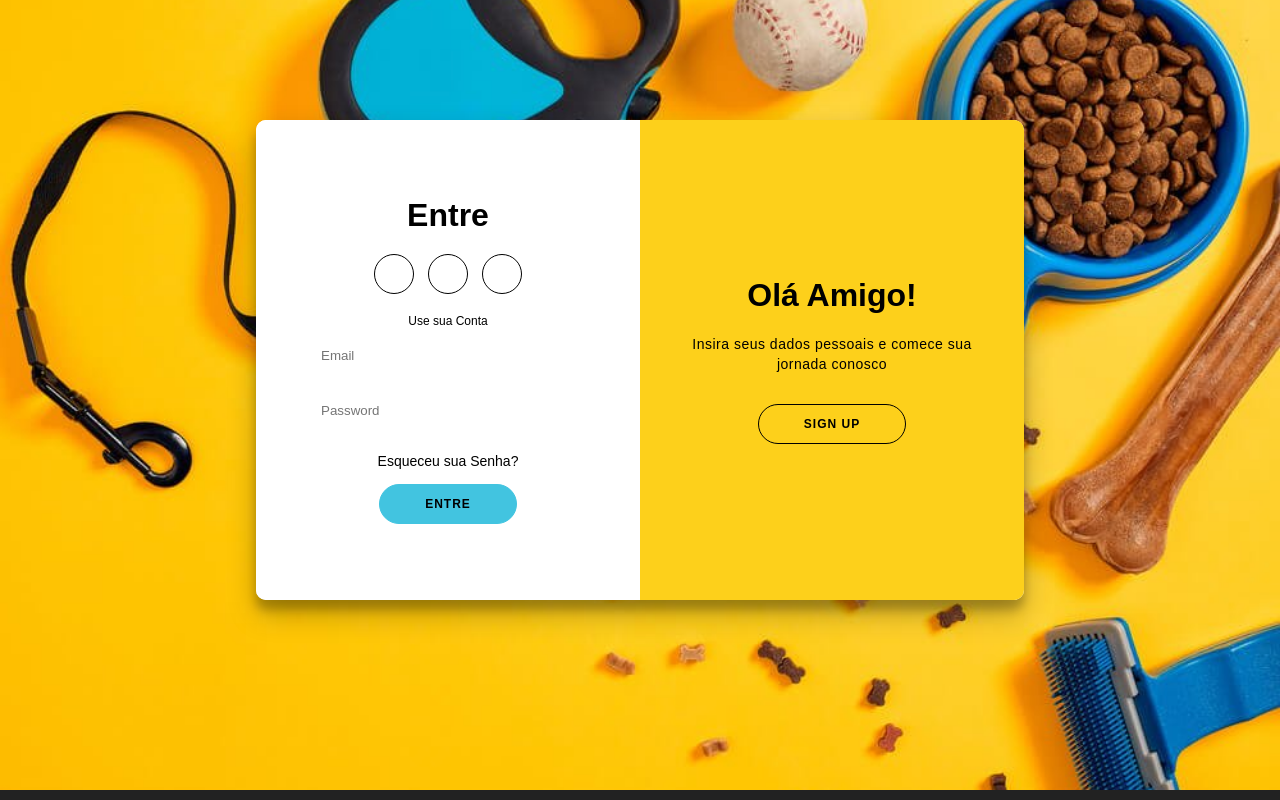
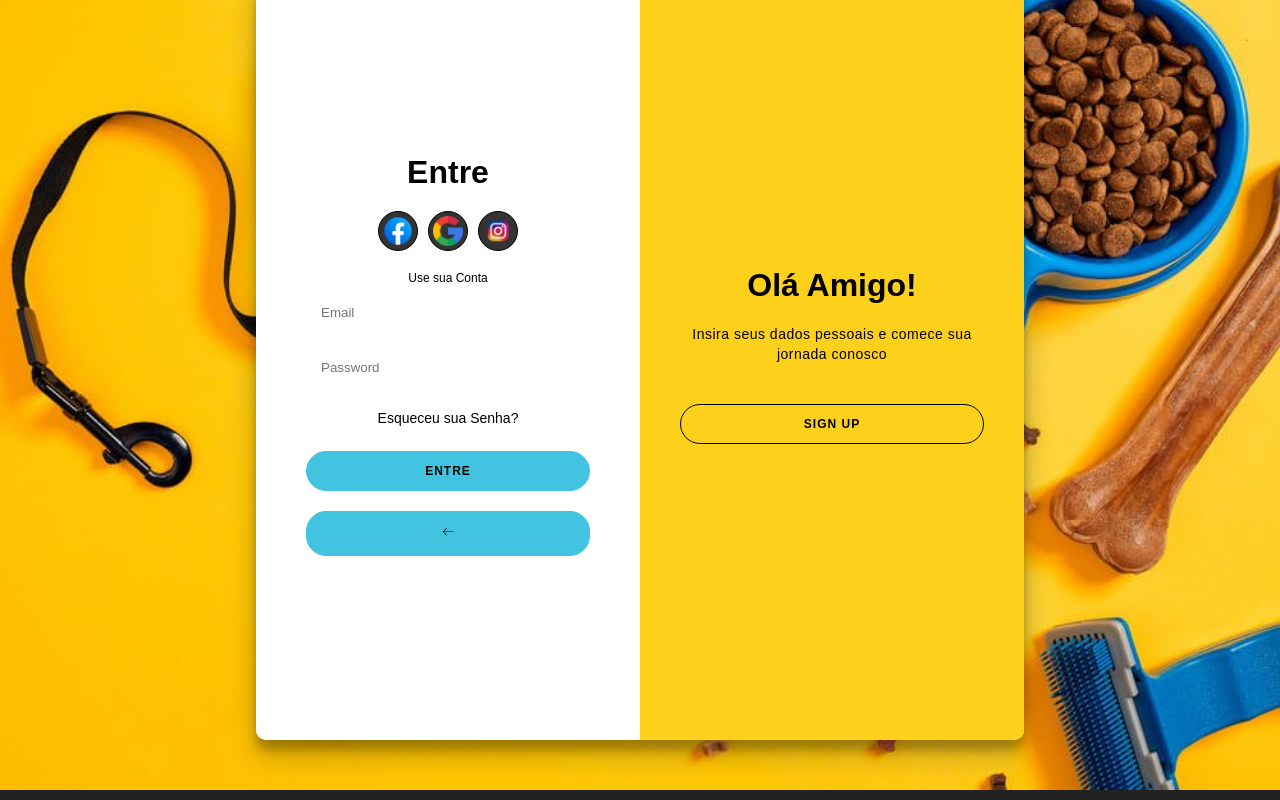
Before and after one commit to goisygor/PETSHOP, a PHP site: page /LoginCadastro.html in a window 1280 px wide. Run offline with PHP 8.4, Linux system fonts and the light colour scheme.

Commit message:
27/11/23

```diff
--- a/PETSHOP/html/LoginCadastro.html
+++ b/PETSHOP/html/LoginCadastro.html
@@ -12,13 +12,18 @@
     </div>
     <div class="container" id="container">
         <div class="form-container sign-up-container">
-
             <form action="#">
                 <h1>Crie Sua Conta</h1>
                 <div class="social-container">
-                    <a href="#" class="social"><i class="fab fa-facebook-f"></i></a>
-                    <a href="#" class="social"><i class="fab fa-google-plus-g"></i></a>
-                    <a href="#" class="social"><i class="fab fa-linkedin-in"></i></a>
+                    <a href="https://web.facebook.com" class="social">
+                        <img src="imagens/LogoFacebookLogin1.png" alt="Facebook" class="social-logo">
+                    </a>
+                    <a href="https://www.google.com.br/?hl=pt-BR" class="social">
+                        <img src="imagens/LogoGoogleLogin.png" alt="Google" class="social-logo">
+                    </a>
+                    <a href="https://www.instagram.com" class="social">
+                        <img src="imagens/LogoInstagramLogin.png" alt="Instagram" class="social-logo">
+                    </a>
                 </div>
                 <span>Use seu email para se Registrar</span>
                 <input type="text" placeholder="Nome" />
@@ -27,21 +32,35 @@
                 <input type="password" placeholder="Senha" />
                 <input type="password" placeholder="Confirme sua Senha" />
                 <button>Cadastre-se</button>
+                <button>
+                    <svg height="16" width="16" xmlns="" version="1.1" viewBox="0 0 1024 1024"><path d="M874.690416 495.52477c0 11.2973-9.168824 20.466124-20.466124 20.466124l-604.773963 0 188.083679 188.083679c7.992021 7.992021 7.992021 20.947078 0 28.939099-4.001127 3.990894-9.240455 5.996574-14.46955 5.996574-5.239328 0-10.478655-1.995447-14.479783-5.996574l-223.00912-223.00912c-3.837398-3.837398-5.996574-9.046027-5.996574-14.46955 0-5.433756 2.159176-10.632151 5.996574-14.46955l223.019353-223.029586c7.992021-7.992021 20.957311-7.992021 28.949332 0 7.992021 8.002254 7.992021 20.957311 0 28.949332l-188.073446 188.073446 604.753497 0C865.521592 475.058646 874.690416 484.217237 874.690416 495.52477z"></path></svg>
+                </button>
             </form>
         </div>
         <div class="form-container sign-in-container">
             <form action="#">
                 <h1>Entre</h1>
                 <div class="social-container">
-                    <a href="#" class="social"><i img src="imagens/HomeLogo.png" alt="Facebook"> </i></a>
-                    <a href="#" class="social"><i ></i></a>
-                    <a href="#" class="social"><i ></i></a>
+                    <a href="https://web.facebook.com" class="social">
+                        <img src="imagens/LogoFacebookLogin1.png" alt="Facebook" class="social-logo">
+                    </a>
+                    <a href="https://www.google.com.br/?hl=pt-BR" class="social">
+                        <img src="imagens/LogoGoogleLogin.png" alt="Google" class="social-logo">
+                    </a>
+                    <a href="https://www.instagram.com" class="social">
+                        <img src="imagens/LogoInstagramLogin.png" alt="Instagram" class="social-logo">
+                    </a>
                 </div>
                 <span>Use sua Conta</span>
                 <input type="email" placeholder="Email" />
                 <input type="password" placeholder="Password" />
-                <a href="#">Esqueceu sua Senha?</a>
+                <a href="https://accounts.google.com/AccountChooser/signinchooser?service=mail&continue=https%3A%2F%2Fmail.google.com%2Fmail%2F&flowName=GlifWebSignIn&flowEntry=AccountChooser&ec=asw-gmail-globalnav-signin&theme=glif">Esqueceu sua Senha?</a>
                 <button>Entre</button>
+
+                <button>
+                    <svg height="16" width="16" xmlns="" version="1.1" viewBox="0 0 1024 1024"><path d="M874.690416 495.52477c0 11.2973-9.168824 20.466124-20.466124 20.466124l-604.773963 0 188.083679 188.083679c7.992021 7.992021 7.992021 20.947078 0 28.939099-4.001127 3.990894-9.240455 5.996574-14.46955 5.996574-5.239328 0-10.478655-1.995447-14.479783-5.996574l-223.00912-223.00912c-3.837398-3.837398-5.996574-9.046027-5.996574-14.46955 0-5.433756 2.159176-10.632151 5.996574-14.46955l223.019353-223.029586c7.992021-7.992021 20.957311-7.992021 28.949332 0 7.992021 8.002254 7.992021 20.957311 0 28.949332l-188.073446 188.073446 604.753497 0C865.521592 475.058646 874.690416 484.217237 874.690416 495.52477z"></path></svg>
+                  </button>
+
             </form>
         </div>
         <div class="overlay-container">
@@ -62,7 +81,7 @@
 
     <footer>
         <p>
-    <script src="Login.js"></script>
+    <script src="javascript/Login.js"></script>
 </body>
 
 </html>
--- a/PETSHOP/html/css/LoginCadastro.css
+++ b/PETSHOP/html/css/LoginCadastro.css
@@ -1,6 +1,6 @@
 
 body{
-	background-image: url(imagens/LoginFundo.jpg);
+	background-image: url(LoginFundo.jpg);
 	background-repeat: no-repeat;
 	background-size: cover; /* Garante que a imagem cubra todo o fundo */
 	background-position: center; /* Centraliza a imagem no fundo */
@@ -9,18 +9,52 @@ body{
 	box-sizing: border-box;
 }
 
-.img{
-	position: fixed;
-    top: 0;
-    left: 0;
-    width: 100%;
-    height: 100%;
-    background-repeat: no-repeat;
-    background-size: cover;
+ /* Estilos para o tamanho das imagens das redes sociais */
+ .social-logo {
+	max-width: 30px; /* Ajuste o tamanho máximo conforme necessário */
+	max-height: 30px; /* Ajuste o tamanho máximo conforme necessário */
+}
 
+/* Restante dos estilos permanecem inalterados */
+.container {
+	display: flex;
+	align-items: center;
+	justify-content: center;
+	height: 100vh;
+}
 
+.form-container {
+	background: white;
+	border-radius: 10px;
+	box-shadow: 0 0 10px rgba(0, 0, 0, 0.1);
+	overflow: hidden;
+	width: 100%;
+	max-width: 400px;
+	position: relative;
+}
 
+.social-container {
+	display: flex;
+	justify-content: space-between;
+	margin: 20px 0;
 }
+
+.social {
+	text-decoration: none;
+	color: white;
+	background-color: #333;
+	padding: 10px;
+	border-radius: 5px;
+	flex: 1;
+	text-align: center;
+}
+
+input, button {
+	width: 100%;
+	padding: 10px;
+	margin: 10px 0;
+}
+
 
 body {
 	display: flex;
```
Also changed, not shown: PETSHOP/html/Produtos.html (+87 -17 lines), PETSHOP/html/css/Produtos.css (+52 -0 lines), PETSHOP/html/css/LoginFundo.jpg (renamed from PETSHOP/html/imagens/LoginFundo.jpg), PETSHOP/html/imagens/LogoFacebookLogin.png (added), PETSHOP/html/imagens/LogoFacebookLogin1.png (added), PETSHOP/html/imagens/LogoGoogleLogin.png (added), PETSHOP/html/imagens/LogoInstagramLogin.png (added).
